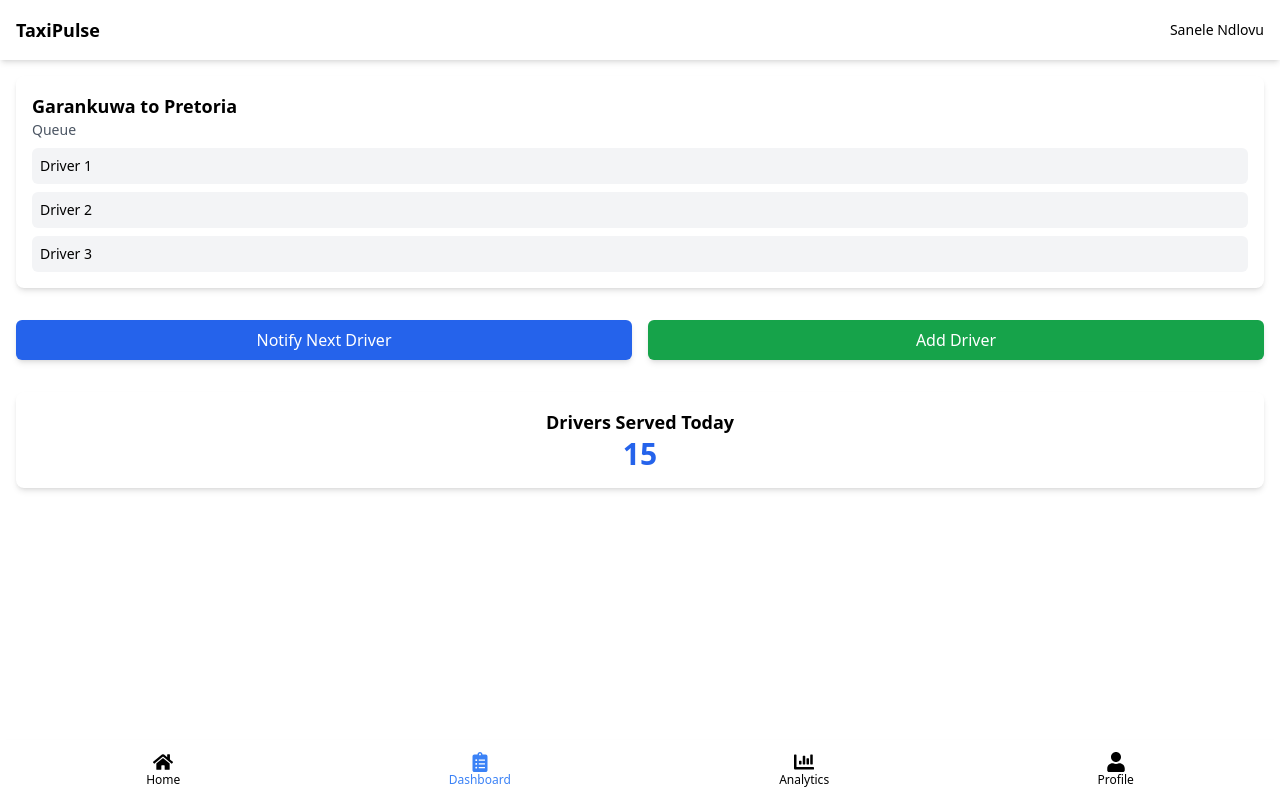
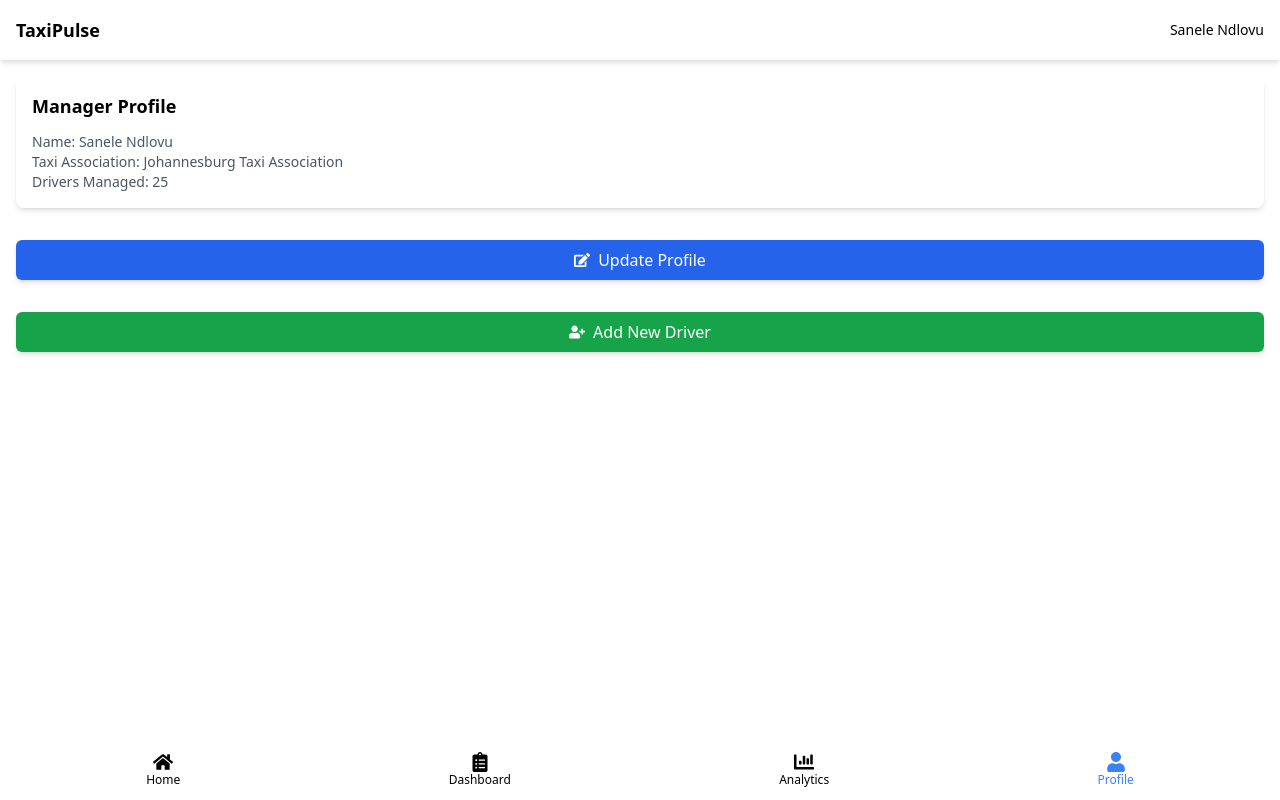
Before and after one commit to KmdCode/taxiPulse-v2, a React (Create React App) app in the folder client/: page /login in a window 1280 px wide. Built offline with nearby package versions, Linux system fonts and the light colour scheme.

Commit message:
analytics and manager profile progress made, charts still giving problems

```diff
--- a/client/package.json
+++ b/client/package.json
@@ -7,7 +7,9 @@
     "@testing-library/jest-dom": "^6.6.3",
     "@testing-library/react": "^16.2.0",
     "@testing-library/user-event": "^13.5.0",
+    "chart.js": "^4.4.8",
     "react": "^19.0.0",
+    "react-chartjs-2": "^5.3.0",
     "react-dom": "^19.0.0",
     "react-icons": "^5.5.0",
     "react-scripts": "5.0.1",
--- a/client/src/App.js
+++ b/client/src/App.js
@@ -6,11 +6,13 @@ import DriverNotifications from './components/Driver/DriverNotifications';
 import DriverProfile from './components/Driver/DriverProfile';
 import ManagerHome from './components/Manager/ManagerHome';
 import ManagerDashboard from './components/Manager/ManagerDashboard';
+import ManagerAnalytics from './components/Manager/ManagerAnalytics';
+import ManagerProfile from './components/Manager/ManagerProfile';
 
 function App() {
   return (
     <div className="App">
-      <ManagerDashboard/>
+      <ManagerProfile/>
     </div>
   );
 }
--- /dev/null
+++ b/client/src/components/Manager/ManagerAnalytics.jsx
@@ -0,0 +1,101 @@
+import { FaHome, FaChartBar, FaClipboardList, FaUser, FaDownload } from "react-icons/fa";
+import { Bar, Pie } from "react-chartjs-2";
+import { Chart as ChartJS, CategoryScale, LinearScale, BarElement, ArcElement, Tooltip, Legend } from "chart.js";
+
+// Register Chart.js components
+ChartJS.register(CategoryScale, LinearScale, BarElement, ArcElement, Tooltip, Legend);
+
+const ManagerAnalytics = () => {
+  const managerName = "Sanele Ndlovu";
+
+  const totalDriversServed = 120;
+  const avgWaitingTime = "15 mins";
+  const peakHours = "7 AM - 12 PM";
+
+  // Bar Chart Data - Drivers Served per Hour
+  const barChartData = {
+    labels: ["6AM", "7AM", "8AM", "9AM", "10AM", "11AM", "12PM", "1PM", "2PM", "3PM", "4PM", "5PM"],
+    datasets: [
+      {
+        label: "Drivers Served",
+        data: [5, 12, 18, 22, 19, 25, 30, 18, 15, 12, 10, 8],
+        backgroundColor: "rgba(54, 162, 235, 0.6)",
+      },
+    ],
+  };
+
+  // Route Popularity Pie Chart Data
+  const pieChartData = {
+    labels: ["Pretoria to Johannesburg", "Cape Town to Durban", "Sandton to Centurion", "Garankuwa to Pretoria"],
+    datasets: [
+      {
+        data: [40, 25, 20, 15],
+        backgroundColor: ["#FF6384", "#36A2EB", "#FFCE56", "#4CAF50"],
+      },
+    ],
+  };
+
+  return (
+    <div className="flex min-h-screen flex-col bg-background text-text pb-16">
+
+      <header className="flex items-center justify-between p-4 bg-white shadow-md">
+        <h1 className="text-lg font-semibold">TaxiPulse</h1>
+        <span className="text-sm font-medium">{managerName}</span>
+      </header>
+
+      <section className="p-4">
+        <div className="rounded-lg bg-white p-4 shadow-md">
+          <h2 className="text-lg font-semibold mb-3">Analytical Overview</h2>
+          <p className="text-sm text-gray-600">Total Drivers Served: <span className="font-bold">{totalDriversServed}</span></p>
+          <p className="text-sm text-gray-600">Avg Waiting Time: <span className="font-bold">{avgWaitingTime}</span></p>
+          <p className="text-sm text-gray-600">Peak Hours: <span className="font-bold">{peakHours}</span></p>
+        </div>
+      </section>
+
+      {/* Bar Chart - Drivers Served per Hour */}
+      <section className="p-4">
+        <div className="rounded-lg bg-white p-4 shadow-md">
+          <h2 className="text-lg font-semibold mb-3">Drivers Served per Hour</h2>
+          <Bar data={barChartData} />
+        </div>
+      </section>
+
+      {/* Pie Chart - Route Popularity */}
+      <section className="p-4">
+        <div className="rounded-lg bg-white p-4 shadow-md">
+          <h2 className="text-lg font-semibold mb-3">Route Popularity</h2>
+          <Pie data={pieChartData} />
+        </div>
+      </section>
+
+      {/* Download Report Button */}
+      <section className="p-4">
+        <button className="w-full rounded-md bg-blue-600 py-2 text-white font-medium shadow-md hover:bg-blue-700 flex items-center justify-center">
+          <FaDownload className="mr-2" /> Download Report
+        </button>
+      </section>
+
+      {/* Bottom Tab Bar */}
+      <nav className="fixed bottom-0 left-0 right-0 flex justify-around bg-white p-3 shadow-md">
+        <button className="flex flex-col items-center">
+          <FaHome className="text-xl" />
+          <span className="text-xs">Home</span>
+        </button>
+        <button className="flex flex-col items-center">
+          <FaClipboardList className="text-xl" />
+          <span className="text-xs">Dashboard</span>
+        </button>
+        <button className="flex flex-col items-center">
+          <FaChartBar className="text-xl text-blue-500" />
+          <span className="text-xs text-blue-500">Analytics</span>
+        </button>
+        <button className="flex flex-col items-center">
+          <FaUser className="text-xl" />
+          <span className="text-xs">Profile</span>
+        </button>
+      </nav>
+    </div>
+  );
+};
+
+export default ManagerAnalytics;
--- /dev/null
+++ b/client/src/components/Manager/ManagerProfile.jsx
@@ -0,0 +1,66 @@
+import { FaHome, FaChartBar, FaClipboardList, FaUser, FaUserPlus, FaEdit } from "react-icons/fa";
+
+const ManagerProfile = () => {
+  const managerName = "Sanele Ndlovu";
+  const taxiAssociation = "Johannesburg Taxi Association";
+  const totalDrivers = 25;
+
+  return (
+    <div className="flex min-h-screen flex-col bg-background text-text pb-16">
+      <header className="flex items-center justify-between p-4 bg-white shadow-md">
+        <h1 className="text-lg font-semibold">TaxiPulse</h1>
+        <span className="text-sm font-medium">{managerName}</span>
+      </header>
+
+      <section className="p-4">
+        <div className="rounded-lg bg-white p-4 shadow-md">
+          <h2 className="text-lg font-semibold mb-3">Manager Profile</h2>
+          <p className="text-sm text-gray-600">
+            <span className="font-medium">Name:</span> {managerName}
+          </p>
+          <p className="text-sm text-gray-600">
+            <span className="font-medium">Taxi Association:</span> {taxiAssociation}
+          </p>
+          <p className="text-sm text-gray-600">
+            <span className="font-medium">Drivers Managed:</span> {totalDrivers}
+          </p>
+        </div>
+      </section>
+
+      {/* Update Profile Button */}
+      <section className="p-4">
+        <button className="w-full rounded-md bg-blue-600 py-2 text-white font-medium shadow-md hover:bg-blue-700 flex items-center justify-center">
+          <FaEdit className="mr-2" /> Update Profile
+        </button>
+      </section>
+
+      {/* Add Driver Button */}
+      <section className="p-4">
+        <button className="w-full rounded-md bg-green-600 py-2 text-white font-medium shadow-md hover:bg-green-700 flex items-center justify-center">
+          <FaUserPlus className="mr-2" /> Add New Driver
+        </button>
+      </section>
+
+      <nav className="fixed bottom-0 left-0 right-0 flex justify-around bg-white p-3 shadow-md">
+        <button className="flex flex-col items-center">
+          <FaHome className="text-xl" />
+          <span className="text-xs">Home</span>
+        </button>
+        <button className="flex flex-col items-center">
+          <FaClipboardList className="text-xl" />
+          <span className="text-xs">Dashboard</span>
+        </button>
+        <button className="flex flex-col items-center">
+          <FaChartBar className="text-xl" />
+          <span className="text-xs">Analytics</span>
+        </button>
+        <button className="flex flex-col items-center">
+          <FaUser className="text-xl text-blue-500" />
+          <span className="text-xs text-blue-500">Profile</span>
+        </button>
+      </nav>
+    </div>
+  );
+};
+
+export default ManagerProfile;
```
Also changed, not shown: 1 other file (tests, documents, lock files or other folders).
